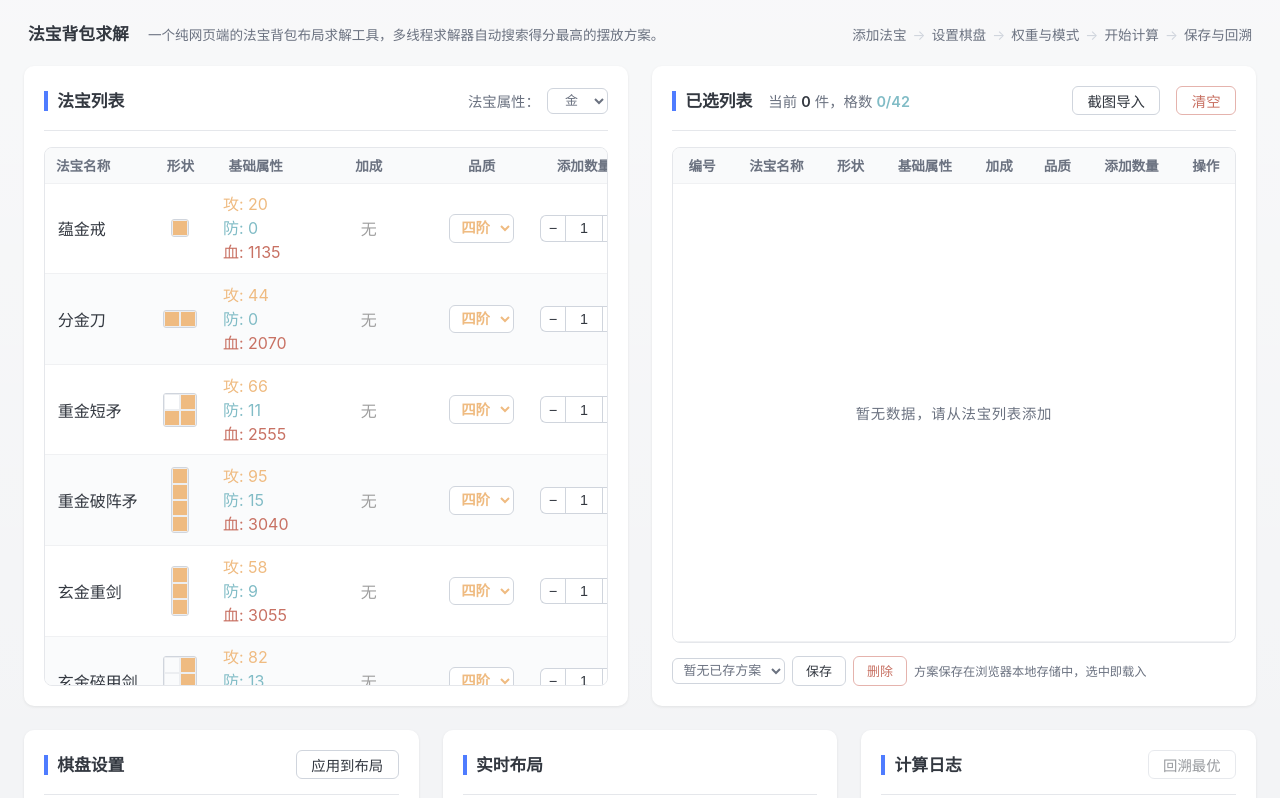
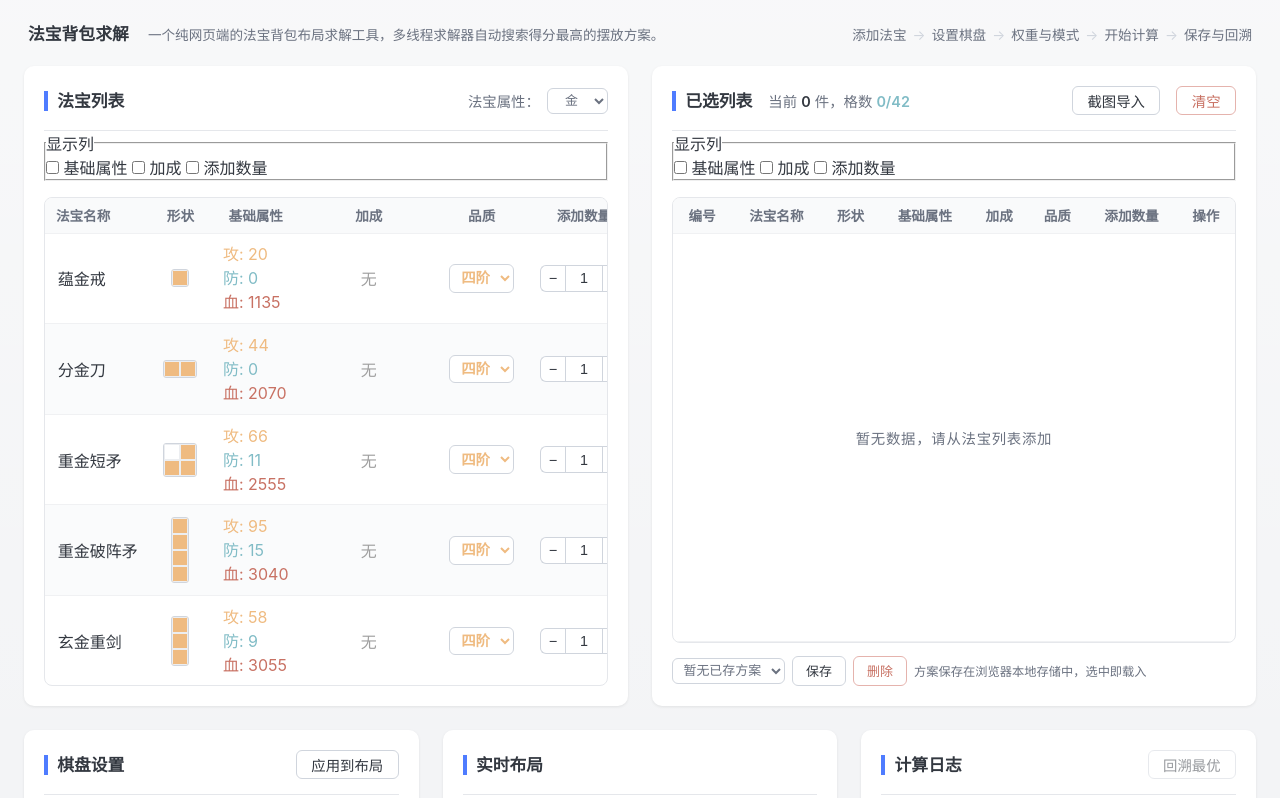
Before and after one commit to Elevzent/BackpackSolver-wydlz, a plain HTML site: page index.html in a window 1280 px wide. Shown: the top 798 px of the page. Drawn offline with Linux system fonts and the light colour scheme.

Commit message:
feat: personalize layout and table columns

```diff
--- a/index.html
+++ b/index.html
@@ -36,6 +36,21 @@
 								<select class="type-select"></select>
 							</div>
 						</div>
+						<fieldset class="column-toggle-row">
+							<legend>显示列</legend>
+							<label class="column-toggle">
+								<input type="checkbox" class="block-attrs-toggle" />
+								基础属性
+							</label>
+							<label class="column-toggle">
+								<input type="checkbox" class="block-bonus-toggle" />
+								加成
+							</label>
+							<label class="column-toggle">
+								<input type="checkbox" class="block-quantity-toggle" />
+								添加数量
+							</label>
+						</fieldset>
 						<div class="scroll-box table-scroll">
 						<table class="table block-table">
 							<thead>
@@ -65,6 +80,21 @@
 					<button class="scan-open-btn">截图导入</button>
 					<button class="btn-danger clear-btn">清空</button>
 				</div>
+				<fieldset class="column-toggle-row">
+					<legend>显示列</legend>
+					<label class="column-toggle">
+						<input type="checkbox" class="selected-attrs-toggle" />
+						基础属性
+					</label>
+					<label class="column-toggle">
+						<input type="checkbox" class="selected-bonus-toggle" />
+						加成
+					</label>
+					<label class="column-toggle">
+						<input type="checkbox" class="selected-quantity-toggle" />
+						添加数量
+					</label>
+				</fieldset>
 				<div class="scroll-box table-scroll">
 					<table class="table selected-block-table">
 						<thead>
```
Lines whose indentation alone changed are shown as unchanged.
